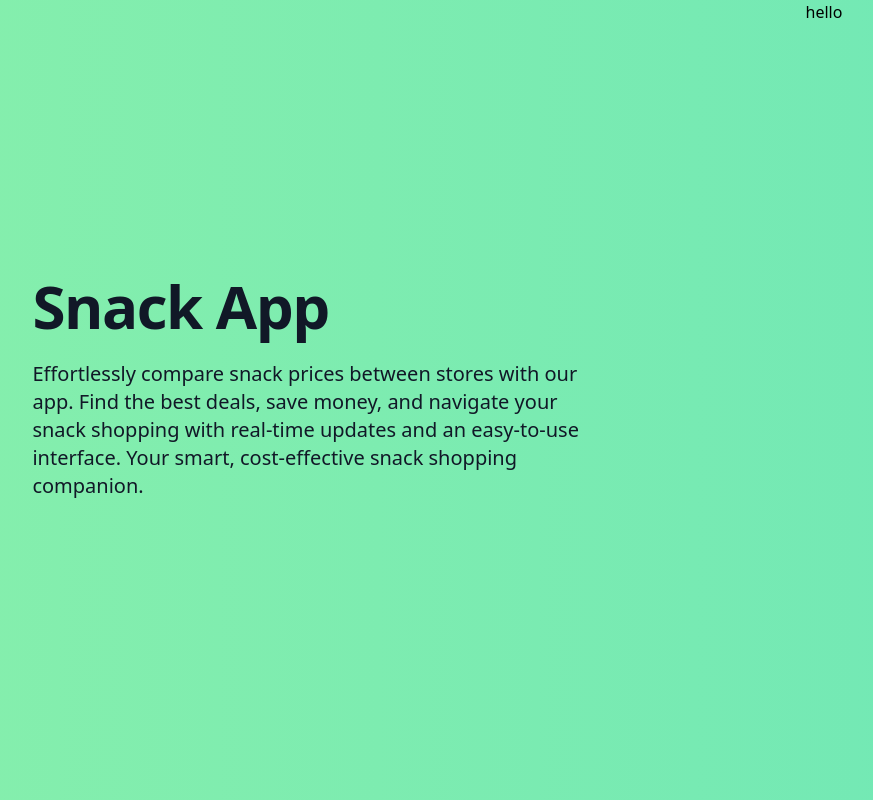
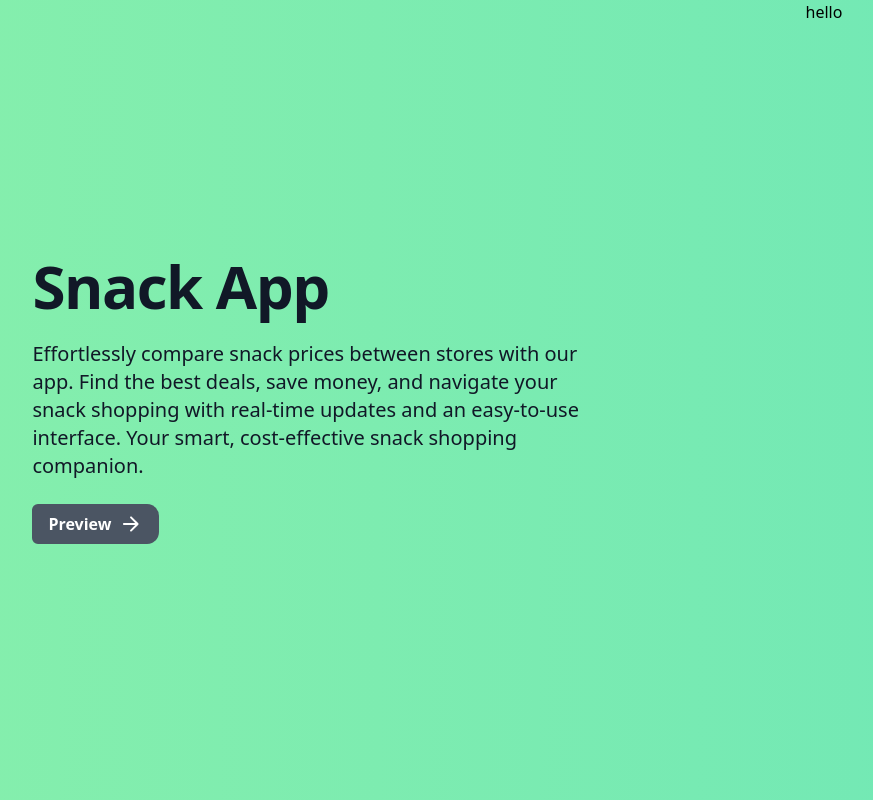
Before and after one commit to EnzyCue/snackProject, a React (Vite) app in the folder Frontend.Snack/snack-app/: page / in a window 1280 px wide. Shown: the whole page, without its empty margins (104-977 px from the left). Built offline with nearby package versions, Linux system fonts and the light colour scheme.

Commit message:
Add button

```diff
--- a/Frontend.Snack/snack-app/package.json
+++ b/Frontend.Snack/snack-app/package.json
@@ -12,6 +12,7 @@
   "dependencies": {
     "@emotion/react": "^11.11.1",
     "@emotion/styled": "^11.11.0",
+    "@mui/icons-material": "^5.14.1",
     "@mui/material": "^5.14.1",
     "react": "^18.2.0",
     "react-dom": "^18.2.0"
--- a/Frontend.Snack/snack-app/src/App.tsx
+++ b/Frontend.Snack/snack-app/src/App.tsx
@@ -1,5 +1,6 @@
 import "./App.css";
 import Button from "@mui/material/Button";
+import ArrowForwardRoundedIcon from "@mui/icons-material/ArrowForwardRounded";
 
 function App() {
   return (
@@ -19,6 +20,12 @@ function App() {
               with real-time updates and an easy-to-use interface. Your smart,
               cost-effective snack shopping companion.
             </p>
+            <button className="transition ease-in-out duration-500 delay-75  hover:scale-105 bg-gray-600 hover:bg-gray-900 text-white font-bold py-2 px-4 rounded-l-md rounded-r-xl">
+              <div className="flex justify-center content-center">
+                <p>Preview</p>
+                <ArrowForwardRoundedIcon sx={{ marginLeft: "0.5rem" }} />
+              </div>
+            </button>
           </div>
         </div>
         {/* First Right half of screen */}
```
Also changed, not shown: 1 other file (tests, documents, lock files or other folders).
